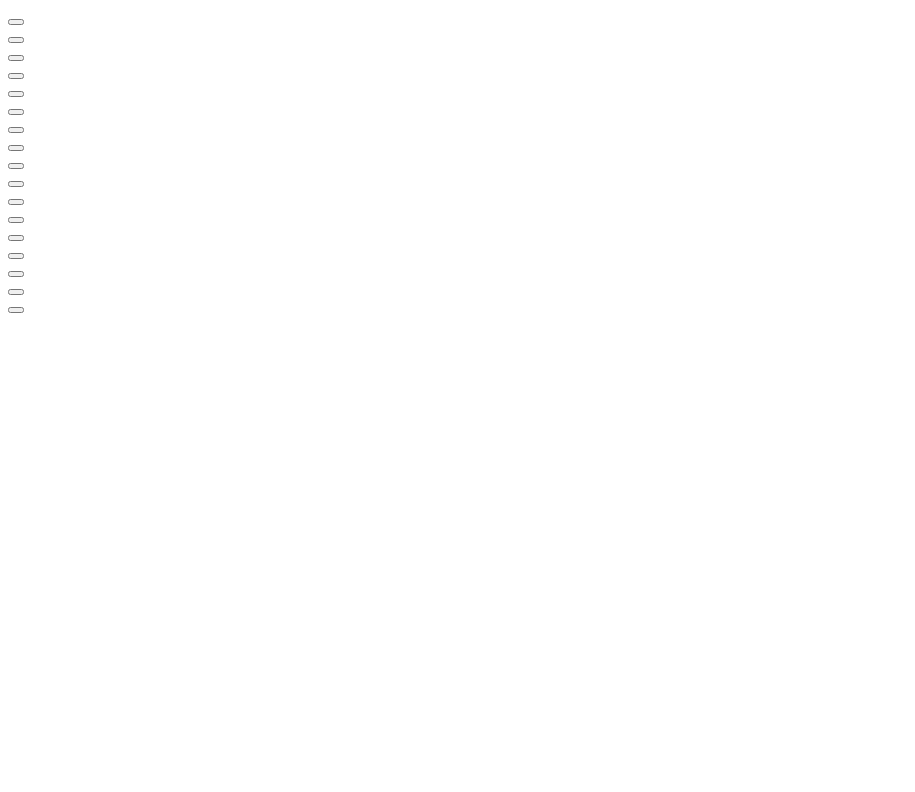
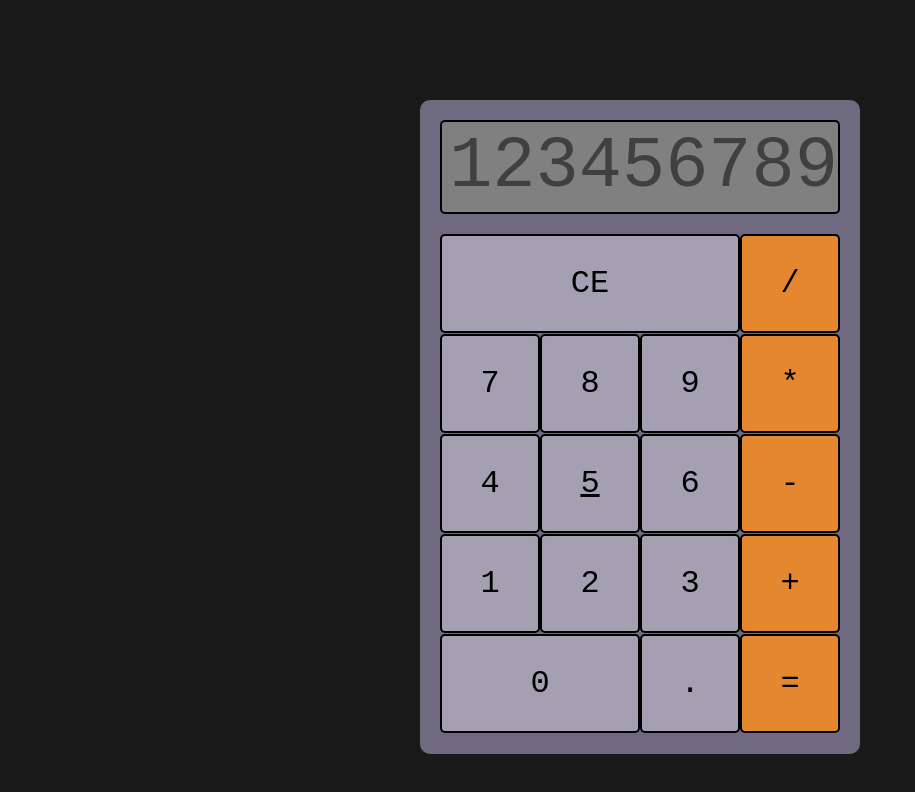
Before and after one commit to perquyk/odin-calculator, a plain HTML site: page index.html in a window 1280 px wide. Shown: the whole page, without its empty margins (0-915 px from the left). Drawn offline with Linux system fonts and the light colour scheme.

Commit message:
Added basic style of calculator.

```diff
--- a/index.html
+++ b/index.html
@@ -4,31 +4,33 @@
     <meta charset="UTF-8">
     <meta name="viewport" content="width=device-width, initial-scale=1.0">
     <title>Document</title>
+    <link rel="stylesheet" href="style.css">
 </head>
 <body>
     <div class="container">
-        <div class="display"></div>
+        <div class="display"><span>123456789</span></div>
         <div class="controls">
 
-            <div class="pad CE"><button class="btn-pad" id="pad-CE"></button></div>
-            <div class="pad"><button class="btn-pad" id="pad-div"></button></div>
-            <div class="pad num"><button class="btn-pad" id="pad-7"></button></div>
-            <div class="pad num"><button class="btn-pad" id="pad-8"></button></div>
-            <div class="pad num"><button class="btn-pad" id="pad-9"></button></div>
-            <div class="pad"><button class="btn-pad" id="pad-times"></button></div>
-            <div class="pad num"><button class="btn-pad" id="pad-4"></button></div>
-            <div class="pad num"><button class="btn-pad" id="pad-5"></button></div>
-            <div class="pad num"><button class="btn-pad" id="pad-6"></button></div>
-            <div class="pad"><button class="btn-pad" id="pad-minus"></button></div>
-            <div class="pad num"><button class="btn-pad" id="pad-1"></button></div>
-            <div class="pad num"><button class="btn-pad" id="pad-2"></button></div>
-            <div class="pad num"><button class="btn-pad" id="pad-3"></button></div>
-            <div class="pad"><button class="btn-pad" id="pad-plus"></button></div>
-            <div class="pad num wide"><button class="btn-pad" id="pad-0"></button></div>
-            <div class="pad"><button class="btn-pad" id="pad-point"></button></div>
-            <div class="pad"><button class="btn-pad" id="pad-equal"></button></div>
+            <div class="pad CE"><button class="btn-pad ctr-clear" id="pad-CE">CE</button></div>
+            <div class="pad"><button class="btn-pad ctr" id="pad-div">/</button></div>
+            <div class="pad num"><button class="btn-pad" id="pad-7">7</button></div>
+            <div class="pad num"><button class="btn-pad" id="pad-8">8</button></div>
+            <div class="pad num"><button class="btn-pad" id="pad-9">9</button></div>
+            <div class="pad"><button class="btn-pad ctr" id="pad-times">*</button></div>
+            <div class="pad num"><button class="btn-pad" id="pad-4">4</button></div>
+            <div class="pad num"><button class="btn-pad" id="pad-5">5</button></div>
+            <div class="pad num"><button class="btn-pad" id="pad-6">6</button></div>
+            <div class="pad"><button class="btn-pad ctr" id="pad-minus">-</button></div>
+            <div class="pad num"><button class="btn-pad" id="pad-1">1</button></div>
+            <div class="pad num"><button class="btn-pad" id="pad-2">2</button></div>
+            <div class="pad num"><button class="btn-pad" id="pad-3">3</button></div>
+            <div class="pad"><button class="btn-pad ctr" id="pad-plus">+</button></div>
+            <div class="pad num wide"><button class="btn-pad" id="pad-0">0</button></div>
+            <div class="pad"><button class="btn-pad" id="pad-point">.</button></div>
+            <div class="pad"><button class="btn-pad ctr" id="pad-equal">=</button></div>
 
         </div>
     </div>
+    <script src="script.js"></script>
 </body>
 </html>
--- a/style.css
+++ b/style.css
@@ -0,0 +1,68 @@
+body{
+    background-color: #191919;
+}
+.container{
+    width: 400px;
+    margin: auto;
+    padding: 20px;
+    background-color: hsl(256, 10%, 46%);
+    border-radius: 10px;
+    margin-top: 100px;
+}
+.display{
+    background-color: grey;
+    height: 90px;
+    margin-bottom:20px;
+    border: black solid 2px;
+    font-family: monospace;
+    font-size: 72px;
+    text-align: right;
+    display: flex;
+    justify-content: end;
+    align-items: center;
+    color: hsl(0, 0%, 25%);
+    border-radius:5px;
+}
+
+.controls{
+    display: flex;
+    flex-wrap: wrap;
+    justify-content: space-between;
+}
+.pad {
+    box-sizing: border-box;
+    flex:1;
+    flex-shrink: 0;
+    flex-basis: 25%;
+    height: 100px;
+
+}
+.pad.CE{
+    flex-basis: 75%;
+}
+.pad.wide{
+    flex-basis: 50%;
+}
+.btn-pad {
+    font-family: monospace;
+    border: black solid 2px;
+    border-radius: 5px;
+    background-color: hsl(256, 10%, 66%);
+    font-size: 32px;
+    width: 100%;
+    height: 99%;
+
+}
+#pad-5{
+    text-decoration: underline;
+}
+.btn-pad:hover{
+    background-color: hsl(256, 10%, 51%)
+}
+.btn-pad.ctr{
+
+    background-color: hsl(29, 77%, 54%);
+}
+.btn-pad.ctr:hover{
+    background-color: hsl(29,77%,44%);
+}
```
